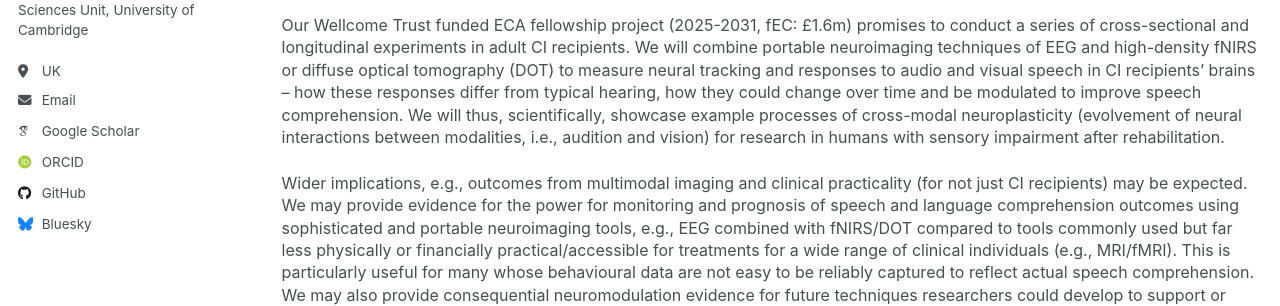
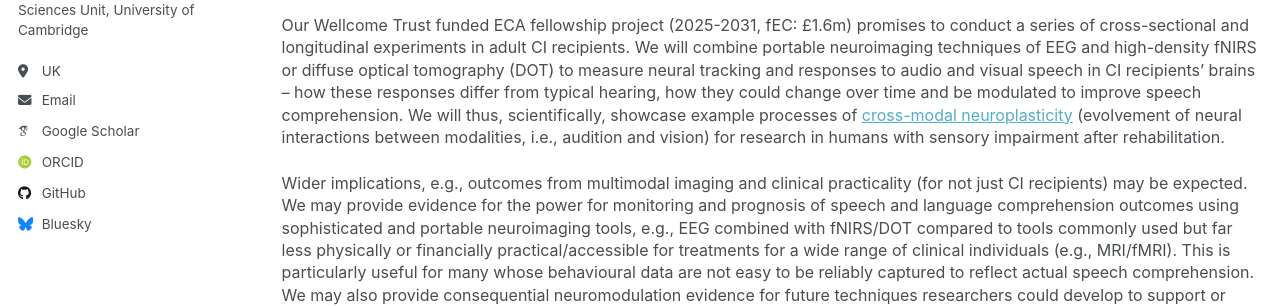
Before and after one commit to guangtingmai/guangtingmai.github.io, a Jekyll site: the page built from _pages/CrossModal-CI.html, in a window 1280 px wide and 1120 px high. Shown: the part 356-662 px from the top of the window. Built offline with Jekyll 4.4.1, drawn with Linux system fonts in a browser that asks for light colours; some web fonts are replaced.

Commit message:
Update CrossModal-CI.html

```diff
--- a/_pages/CrossModal-CI.html
+++ b/_pages/CrossModal-CI.html
@@ -6,5 +6,5 @@
 ---
 
 <p><span style="font-size: 12pt;line-height: 1.4;display: block;margin-bottom: 0.12vh">A cochlear implant (CI) is a neuro-prothesis that helps people with severe hearing loss to access sounds. CI transmits sound vibrations into electrical stimulation that (re)activates cochlea cells and sends neural signals to the auditory cortex. However, electrical stimulation is artificial which does not provide natural auditory input as in typically hearing individuals. It remains a huge challenge for CI recipients during speech communication in day-to-day complex, noisy listening environments (at school/work, in streets/restaurants/train stations, meeting with friends and families). CI recipients often use visual speech cues (e.g., lipreading) to compensate for these auditory barriers to help communications. However, mechanisms underlying how the CI brains integrate audio and visual speech information are still not clear. It also remains unclear how interactions of brain functions between modalities (audition and vision) change or reorganise over time to perceive audiovisual speech and how reorganisation predicts future comprehension outcomes.</span></p>
-<p><span style="font-size: 12pt;line-height: 1.4;display: block;margin-bottom: 0.12vh">Our Wellcome Trust funded ECA fellowship project (2025-2031, fEC: £1.6m) promises to conduct a series of cross-sectional and longitudinal experiments in adult CI recipients. We will combine portable neuroimaging techniques of EEG and high-density fNIRS or diffuse optical tomography (DOT) to measure neural tracking and responses to audio and visual speech in CI recipients’ brains – how these responses differ from typical hearing, how they could change over time and be modulated to improve speech comprehension. We will thus, scientifically, showcase example processes of cross-modal neuroplasticity (evolvement of neural interactions between modalities, i.e., audition and vision) for research in humans with sensory impairment after rehabilitation.
+<p><span style="font-size: 12pt;line-height: 1.4;display: block;margin-bottom: 0.12vh">Our Wellcome Trust funded ECA fellowship project (2025-2031, fEC: £1.6m) promises to conduct a series of cross-sectional and longitudinal experiments in adult CI recipients. We will combine portable neuroimaging techniques of EEG and high-density fNIRS or diffuse optical tomography (DOT) to measure neural tracking and responses to audio and visual speech in CI recipients’ brains – how these responses differ from typical hearing, how they could change over time and be modulated to improve speech comprehension. We will thus, scientifically, showcase example processes of <a href="https://en.wikipedia.org/wiki/Cross_modal_plasticity">cross-modal neuroplasticity</a> (evolvement of neural interactions between modalities, i.e., audition and vision) for research in humans with sensory impairment after rehabilitation.
 <p><span style="font-size: 12pt;line-height: 1.4;display: block;margin-bottom: 0.12vh">Wider implications, e.g., outcomes from multimodal imaging and clinical practicality (for not just CI recipients) may be expected. We may provide evidence for the power for monitoring and prognosis of speech and language comprehension outcomes using sophisticated and portable neuroimaging tools, e.g., EEG combined with fNIRS/DOT compared to tools commonly used but far less physically or financially practical/accessible for treatments for a wide range of clinical individuals (e.g., MRI/fMRI). This is particularly useful for many whose behavioural data are not easy to be reliably captured to reflect actual speech comprehension. We may also provide consequential neuromodulation evidence for future techniques researchers could develop to support or assist speech and language therapy, in the longer run, for people with not only hard-of-hearing but other conditions such as aphasia, developmental disorders, neurodivergence, or neurodegeneration.
```
